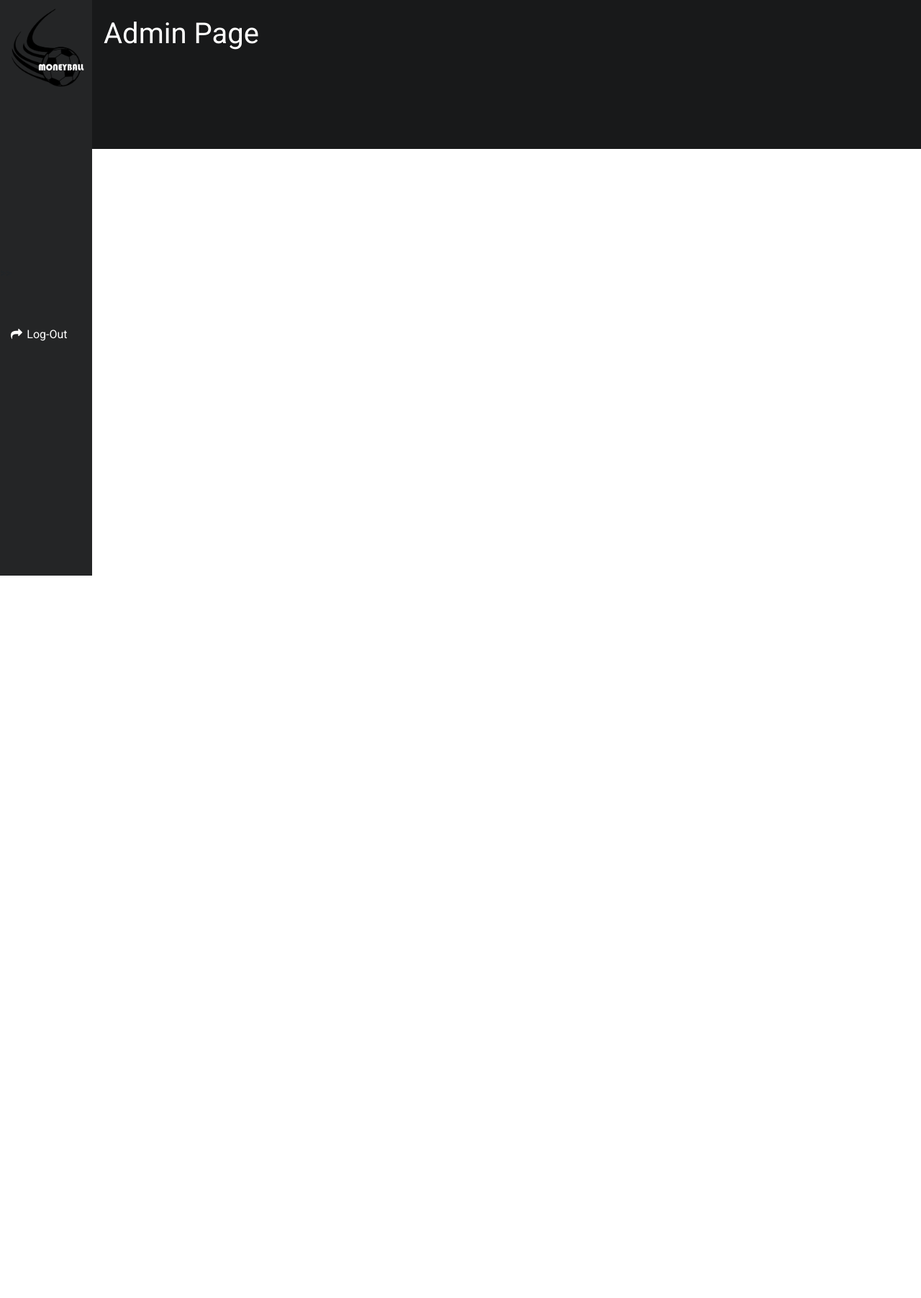
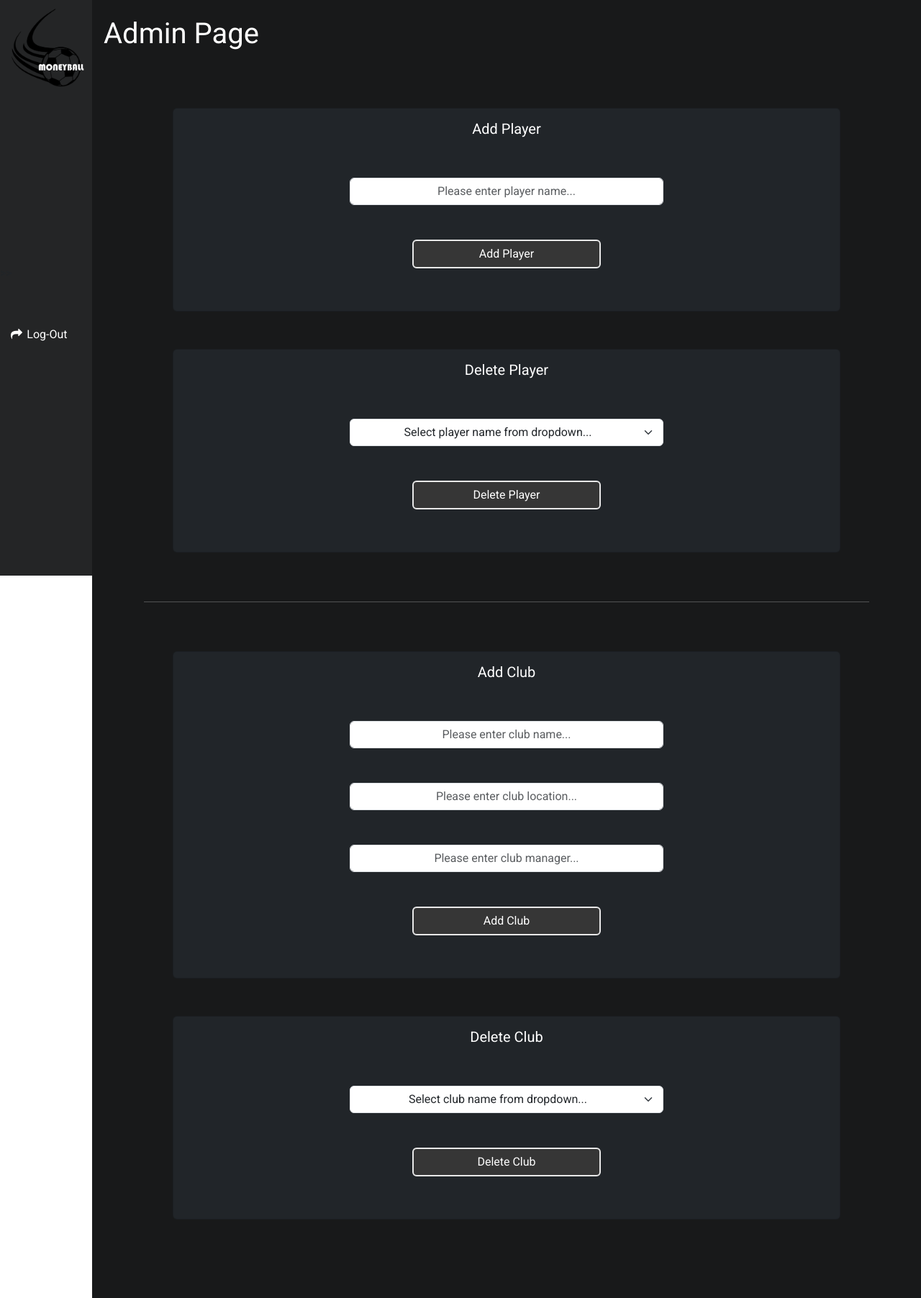
Before and after one commit to arthurmilner01/systems-development-group-project, a Flask app: page /admin in a window 1280 px wide. Shown: the whole page at 72% size. Before the commit the page ends 800 px from the top, so only its background shows below. Run offline with Flask 2, Linux system fonts and the light colour scheme; a user stored in the database is signed in; data comes from the database, SQL or seed files in the repository.

Commit message:
progress on admin page

```diff
--- a/Dashboard/main.py
+++ b/Dashboard/main.py
@@ -260,12 +260,21 @@ def login():
          session.pop("currentUserEmail",None)
       return render_template("login.html")
 
-@app.route("/admin")
+@app.route("/admin", methods=["POST", "GET"])
 def adminpage():
    print("Admin Page")
    checkLoggedIn()
    checkFirstVisit()
-   return render_template("adminpage.html")
+   if request.method == "POST":
+      pass
+   elif request.method == "GET": #Will run when user presses log-out button, this clears the current session variables concerned with being logged-in
+      with sqlite3.connect('MoneyballDB.db') as conn:
+         cur = conn.cursor()
+         cur.execute("SELECT club_name FROM Clubs")
+         clubNameList = cur.fetchall()
+         cur.execute("SELECT player_name FROM Players")
+         playerNameList = cur.fetchall()
+      return render_template("adminpage.html", clubNameList = clubNameList, playerNameList = playerNameList)
 
 @app.errorhandler(403)
 def error403(error):
--- a/Dashboard/static/styles.css
+++ b/Dashboard/static/styles.css
@@ -131,3 +131,17 @@ Change colour for when button is pressed
   font-size: 1.4em;
   background-color: #5c5c5c;
 }
+
+#form-button{
+  width: 30%;
+  margin-bottom: 5%;
+  background-color: rgb(54, 54, 54);
+  border: 2px solid #E8E8E8;
+}
+
+#form-entry{
+  width: 50%;
+  text-align:center;
+  margin-left: auto;
+  margin-right:auto;
+}
--- a/Dashboard/templates/adminpage.html
+++ b/Dashboard/templates/adminpage.html
@@ -5,7 +5,55 @@
 <div class="content">
     <h1 class="page-title">Admin Page</h1>
     <div class="center-homepage">
-
+        <div class="row">
+            <div class="card text-white bg-dark mb-6" style="width: 90%; margin-right: 5%; margin-left: 5%; margin-bottom: 5%;">
+                <div class="card-body">
+                    <h5 class="card-title">Add Player</h5><br><br>
+                    <input class="form-control" id="form-entry" name="player-name-add" type="text" placeholder="Please enter player name..."><br><br>
+                    <button id="form-button" name="add-player" class="btn btn-primary" type="submit">Add Player</button>
+                </div>
+            </div>
+        </div>
+        <div class="row">
+            <div class="card text-white bg-dark mb-6" style="width: 90%; margin-right: 5%; margin-left: 5%; margin-bottom: 5%;">
+                <div class="card-body">
+                    <h5 class="card-title">Delete Player</h5><br><br>
+                    <select id="form-entry" class="form-select" name="player-name-del" aria-label="Default select example">
+                        <option selected>Select player name from dropdown...</option>
+                        {% for name in playerNameList %}
+                            <option value={{ "".join(name) }}>{{ "".join(name) }}</option>
+                        {% endfor %}
+                    </select><br><br>
+                    <button id="form-button" name="delete-player" class="btn btn-primary" type="submit">Delete Player</button>
+                </div>
+            </div>
+        </div>
+        <hr>
+        <div class="row">
+            <div class="card text-white bg-dark mb-6" style="width: 90%; margin-right: 5%; margin-left: 5%; margin-top: 5%;margin-bottom: 5%;">
+                <div class="card-body">
+                    <h5 class="card-title">Add Club</h5><br><br>
+                    <input class="form-control" id="form-entry" name="club-name-add" type="text" placeholder="Please enter club name..."><br><br>
+                    <input class="form-control" id="form-entry" name="club-location-add" type="text" placeholder="Please enter club location..."><br><br>
+                    <input class="form-control" id="form-entry" name="club-manager-add" type="text" placeholder="Please enter club manager..."><br><br>
+                    <button id="form-button" name="add-club" class="btn btn-primary" type="submit">Add Club</button>
+                </div>
+            </div>
+        </div>
+        <div class="row">
+            <div class="card text-white bg-dark mb-6" style="width: 90%; margin-right: 5%; margin-left: 5%;margin-bottom: 5%;">
+                <div class="card-body">
+                    <h5 class="card-title">Delete Club</h5><br><br>
+                    <select id="form-entry" class="form-select" name="club-name-del" aria-label="Default select example">
+                        <option selected>Select club name from dropdown...</option>
+                        {% for name in clubNameList %}
+                            <option value={{ "".join(name) }}>{{ "".join(name) }}</option>
+                        {% endfor %}
+                    </select><br><br>
+                    <button id="form-button" name="delete-club" class="btn btn-primary" type="submit">Delete Club</button>
+                </div>
+            </div>
+        </div>
     </div>
 </div>
 
```
